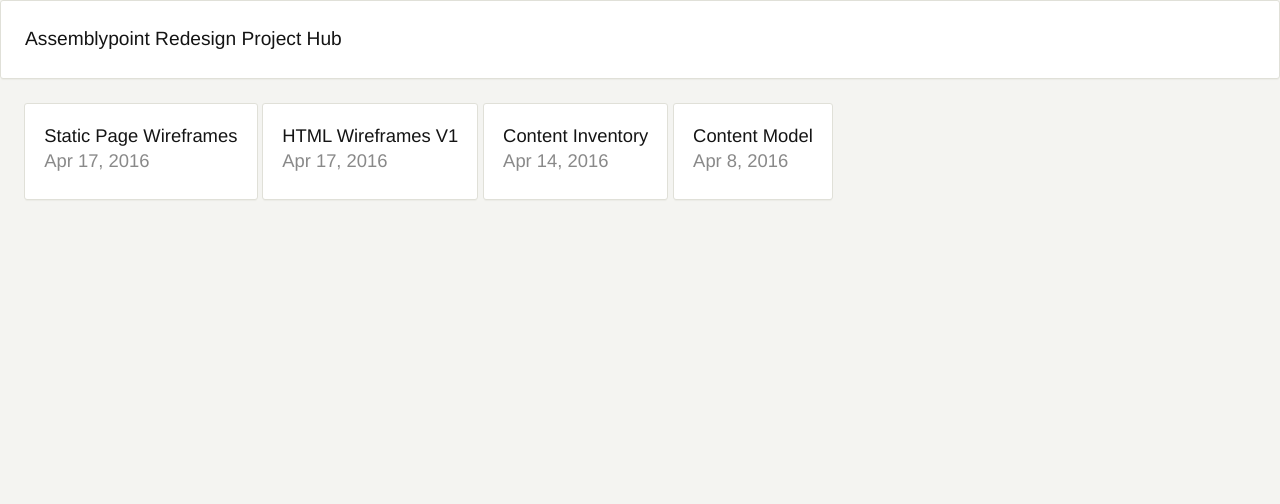
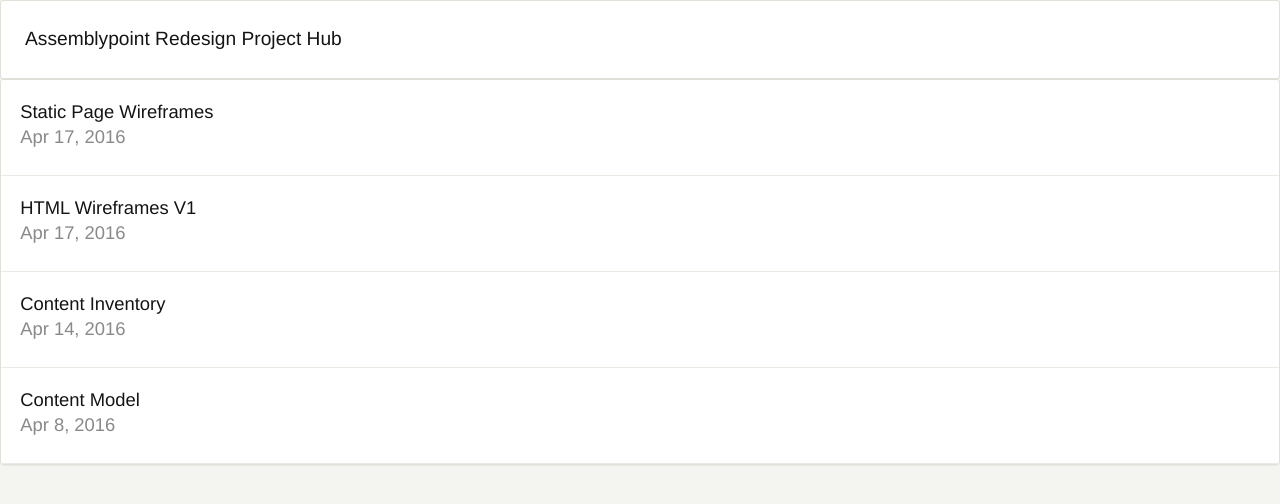
Before and after one commit to awesomephant/assemblypoint-redesign, a Jekyll site: the page built from index.html, in a window 1280 px wide. Shown: the top 504 px of the page. Built offline with Jekyll 4.4.1, drawn with Linux system fonts in a browser that asks for light colours.

Commit message:
simplify list layout

```diff
--- a/_sass/_layout.scss
+++ b/_sass/_layout.scss
@@ -23,7 +23,8 @@ body {
 }
 
 .post-list {
-    padding: 1.5rem;
+    @extend .card;
+    background: white;
 }
 
 .page-title {
@@ -34,13 +35,16 @@ body {
 }
 
 .post {
-    @extend .card;
-    background: white;
-    display: inline-block;
+    display: block;
+    border-bottom: 1px solid $lightgray;
     padding: 1.2rem;
     list-style: none;
     color: $black;
     text-decoration: none;
+
+    &:hover, &:focus {
+        background: lighten($lightgray, 7);
+    }
 }
 
 .post-meta {
```
